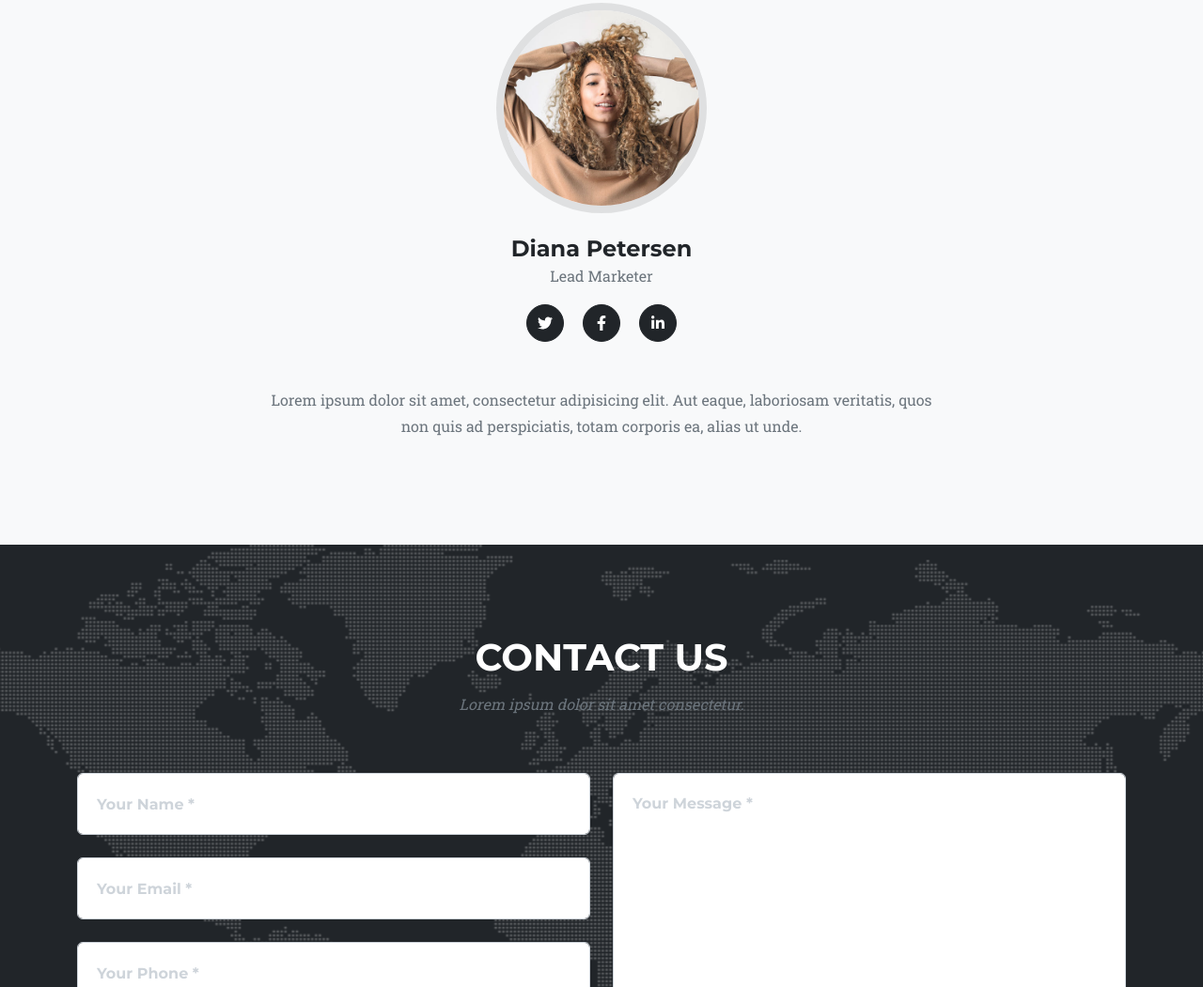
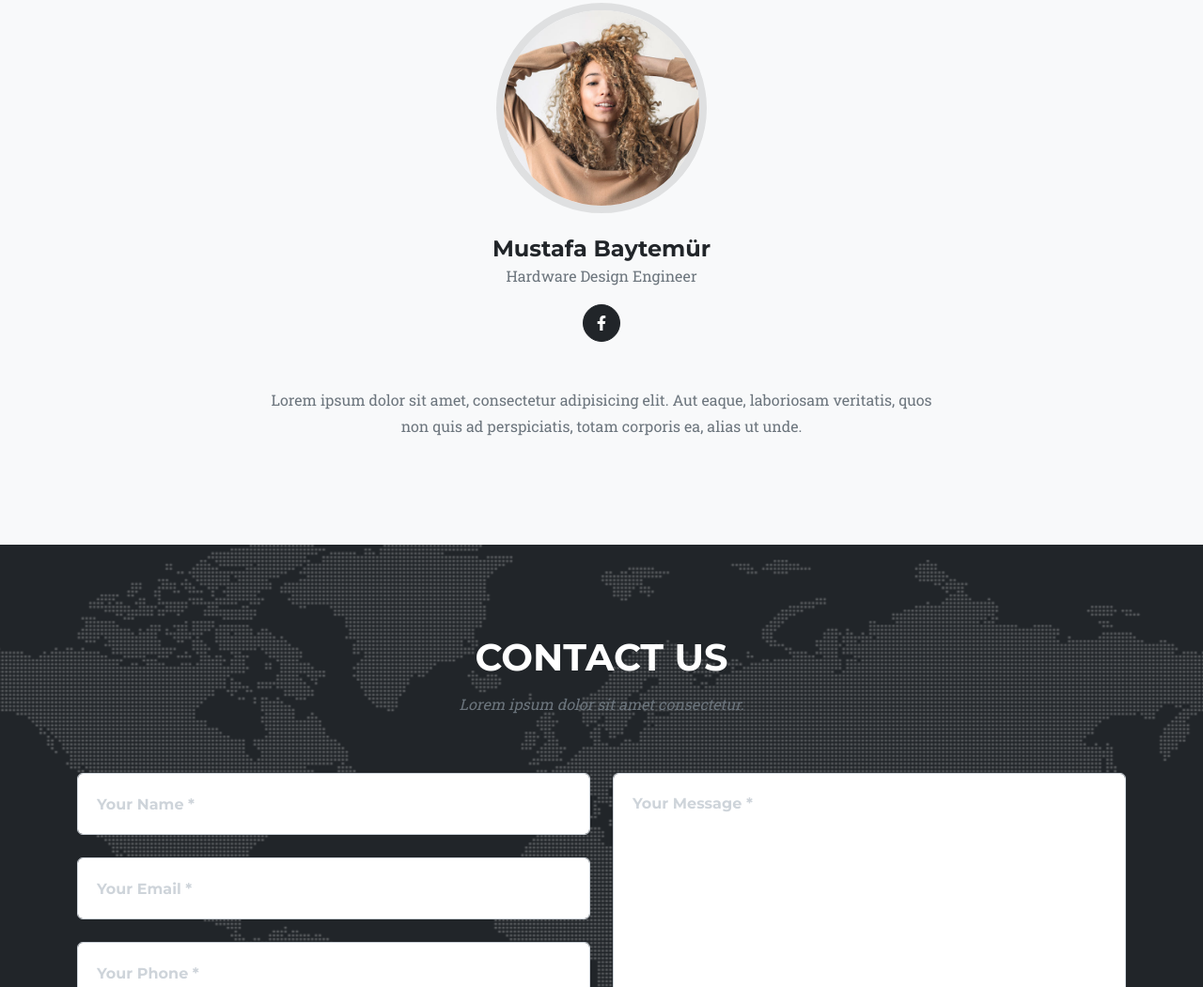
Before and after one commit to mustafabaytemurhw-cyber/mustafabaytemur.github.io, a plain HTML site: page index.html in a window 1280 px wide. Shown: the part 4985-6036 px from the top of the page at 94% size. Drawn offline with nearby package versions, Linux system fonts and the light colour scheme.

Commit message:
Replace Diana Petersen with Mustafa Baytemür

```diff
--- a/index.html
+++ b/index.html
@@ -251,11 +251,11 @@
                     <div class="col-lg-4">
                         <div class="team-member">
                             <img class="mx-auto rounded-circle" src="assets/img/team/2.jpg" alt="..." />
-                            <h4>Diana Petersen</h4>
-                            <p class="text-muted">Lead Marketer</p>
-                            <a class="btn btn-dark btn-social mx-2" href="#!" aria-label="Diana Petersen Twitter Profile"><i class="fab fa-twitter"></i></a>
-                            <a class="btn btn-dark btn-social mx-2" href="#!" aria-label="Diana Petersen Facebook Profile"><i class="fab fa-facebook-f"></i></a>
-                            <a class="btn btn-dark btn-social mx-2" href="#!" aria-label="Diana Petersen LinkedIn Profile"><i class="fab fa-linkedin-in"></i></a>
+                            <h4>Mustafa Baytemür</h4>
+                            <p class="text-muted">Hardware Design Engineer</p>
+
+                            <a class="btn btn-dark btn-social mx-2" href="https://www.linkedin.com/in/mustafa-baytem%C3%BCr/" aria-label="Diana Petersen Facebook Profile"><i class="fab fa-facebook-f"></i></a>
+
                         </div>
                     </div>
                 </div>
```
